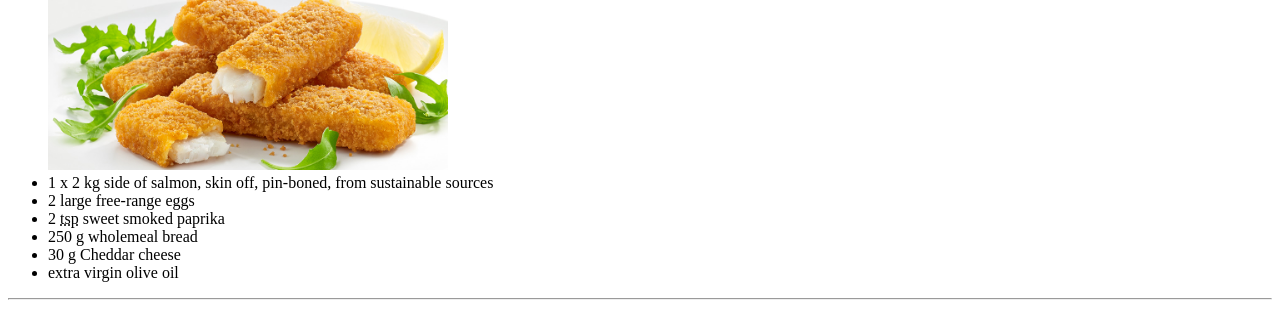
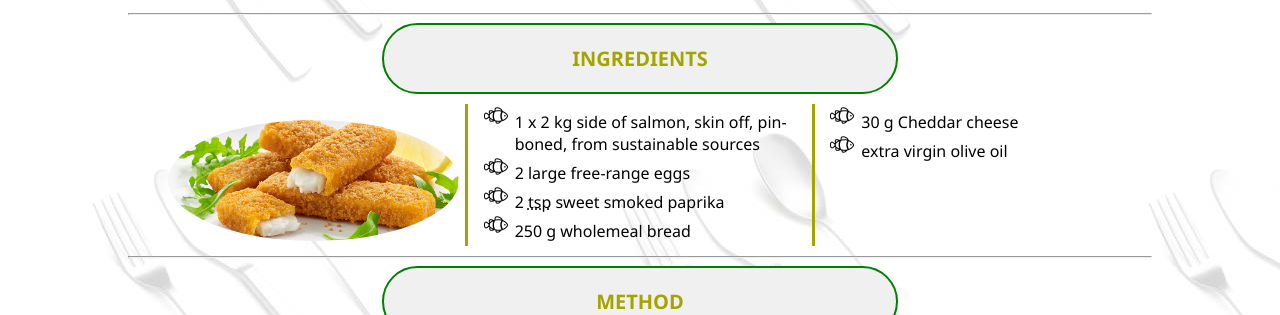
Before and after one commit to TarekAljawi/221-SWE363, a plain HTML site: page FishFingerCSS.html in a window 1280 px wide. Shown: the part 281-596 px from the top of the page. Drawn offline with Linux system fonts and the light colour scheme.

Commit message:
styling phase.

```diff
--- a/FishFingerCSS.html
+++ b/FishFingerCSS.html
@@ -4,7 +4,7 @@
     <meta charset="UTF-8">
     <meta name="viewport" content="width=device-width, initial-scale=1.0">
     <title>SWE363-HW2-201853280</title>
-    <link rel="stylesheet" href="styles.css">
+    <link rel="stylesheet" href="FishRecipe.css">
 
 </head>
 <body ID="BG">
```
